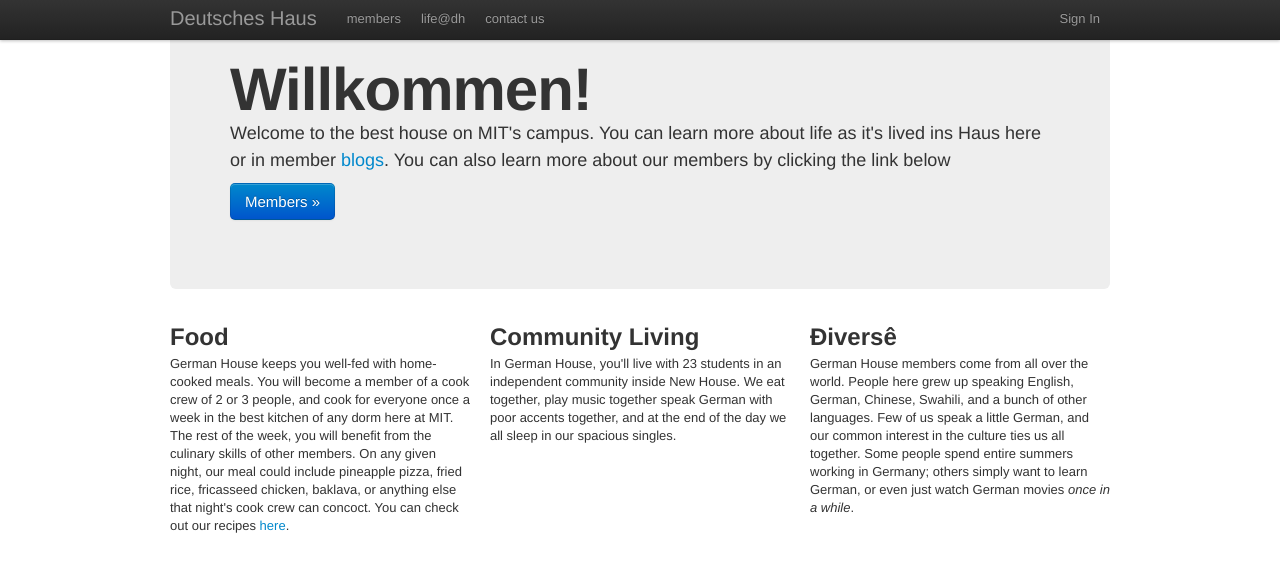
After one commit to ogu2/MIT-dh-website, a Django app: page /life in a window 1280 px wide. The commit adds this page. Shown: the top 572 px of the page. Run offline with Django 3.2, Linux system fonts and the light colour scheme; parts of the project's set-up code (start-up, migrations or seed data) failed here and were passed over; some libraries are stand-ins or nearby versions.

Commit message:
new files. fixed broken links

```diff
--- /dev/null
+++ b/website/static/bootstrap-popover.js
@@ -0,0 +1,98 @@
+/* ===========================================================
+ * bootstrap-popover.js v2.0.4
+ * http://twitter.github.com/bootstrap/javascript.html#popovers
+ * ===========================================================
+ * Copyright 2012 Twitter, Inc.
+ *
+ * Licensed under the Apache License, Version 2.0 (the "License");
+ * you may not use this file except in compliance with the License.
+ * You may obtain a copy of the License at
+ *
+ * http://www.apache.org/licenses/LICENSE-2.0
+ *
+ * Unless required by applicable law or agreed to in writing, software
+ * distributed under the License is distributed on an "AS IS" BASIS,
+ * WITHOUT WARRANTIES OR CONDITIONS OF ANY KIND, either express or implied.
+ * See the License for the specific language governing permissions and
+ * limitations under the License.
+ * =========================================================== */
+
+
+!function ($) {
+
+  "use strict"; // jshint ;_;
+
+
+ /* POPOVER PUBLIC CLASS DEFINITION
+  * =============================== */
+
+  var Popover = function ( element, options ) {
+    this.init('popover', element, options)
+  }
+
+
+  /* NOTE: POPOVER EXTENDS BOOTSTRAP-TOOLTIP.js
+     ========================================== */
+
+  Popover.prototype = $.extend({}, $.fn.tooltip.Constructor.prototype, {
+
+    constructor: Popover
+
+  , setContent: function () {
+      var $tip = this.tip()
+        , title = this.getTitle()
+        , content = this.getContent()
+
+      $tip.find('.popover-title')[this.isHTML(title) ? 'html' : 'text'](title)
+      $tip.find('.popover-content > *')[this.isHTML(content) ? 'html' : 'text'](content)
+
+      $tip.removeClass('fade top bottom left right in')
+    }
+
+  , hasContent: function () {
+      return this.getTitle() || this.getContent()
+    }
+
+  , getContent: function () {
+      var content
+        , $e = this.$element
+        , o = this.options
+
+      content = $e.attr('data-content')
+        || (typeof o.content == 'function' ? o.content.call($e[0]) :  o.content)
+
+      return content
+    }
+
+  , tip: function () {
+      if (!this.$tip) {
+        this.$tip = $(this.options.template)
+      }
+      return this.$tip
+    }
+
+  })
+
+
+ /* POPOVER PLUGIN DEFINITION
+  * ======================= */
+
+  $.fn.popover = function (option) {
+    return this.each(function () {
+      var $this = $(this)
+        , data = $this.data('popover')
+        , options = typeof option == 'object' && option
+      if (!data) $this.data('popover', (data = new Popover(this, options)))
+      if (typeof option == 'string') data[option]()
+    })
+  }
+
+  $.fn.popover.Constructor = Popover
+
+  $.fn.popover.defaults = $.extend({} , $.fn.tooltip.defaults, {
+    placement: 'right'
+  , content: ''
+  , template: '<div class="popover"><div class="arrow"></div><div class="popover-inner"><h3 class="popover-title"></h3><div class="popover-content"><p></p></div></div></div>'
+  })
+
+}(window.jQuery);
--- a/website/static/dh.css
+++ b/website/static/dh.css
@@ -10,3 +10,12 @@
 .fb_img{
 	padding:2px 1px 2px 1px;
 }
+.popover-title {
+  padding: 9px 15px;
+  line-height: 1;
+  background-color:rgba(245,245,245,0.65) ;
+  border-bottom: 1px solid #eee;
+  -webkit-border-radius: 3px 3px 0 0;
+     -moz-border-radius: 3px 3px 0 0;
+          border-radius: 3px 3px 0 0;
+}
--- /dev/null
+++ b/website/templates/life.html
@@ -0,0 +1,59 @@
+{% extends "page.html" %}
+{% load static %}
+{% block main %}
+    <div class="container">
+
+      <!-- Main hero unit for a primary message or call to action -->
+      <div class="hero-unit">
+        <h1>Willkommen!</h1>
+        <p>Welcome to the best house on MIT's campus.
+         You can learn more about life as it's lived ins Haus here or in member<a href="{% url devel %}"> blogs</a>.
+         You can also learn more about our members by clicking the link below</p>
+        <p><a class="btn btn-primary btn-large" href="{% url members%}">Members &raquo;</a></p>
+      </div>
+
+      <!-- Example row of columns -->
+      <div class="row">
+      <div class="span4">
+          <h2>Food</h2>
+           <p>
+           German House keeps you well-fed with home-cooked meals. You will become a member of a
+        cook crew of 2 or 3 people, and cook for everyone once a week in the best kitchen of any
+        dorm here at MIT. The rest of the week, you will benefit from the culinary skills of other
+        members. On any given night, our meal could include pineapple pizza, fried rice,
+        fricasseed chicken, baklava, or anything else that night's cook crew can concoct.
+        You can check out our recipes <a href="http://dh.xvm.mit.edu/cl/">here</a>.
+           </p>
+          <!--p><a class="btn" href="">Recipes &raquo;</a></p-->
+       </div>
+        <div class="span4">
+          <h2>Community Living</h2>
+           <p>In German House, you'll live with 23 students in an independent
+        community inside New House. We eat together,
+        play music together speak German with poor accents together,
+        and at the end of the day we all sleep in our spacious singles.
+           </p>
+          <!--p><a class="btn" href="#">View details &raquo;</a></p-->
+        </div>
+
+        <div class="span4">
+          <h2>&ETH;ivers&ecirc;</h2>
+          <p>
+          German House members come from all over the world.
+        People here grew up speaking English, German, Chinese, Swahili,
+        and a bunch of other languages. Few of us speak a little German,
+        and our common interest in the culture ties us all together. Some people spend
+        entire summers working in Germany; others simply want to learn German, or
+        even just watch German movies <em>once in a while</em>.
+          </p>
+          {% comment %}
+            TODO
+          <!--p><a class="btn" href="#">Explore! &raquo;</a></p-->
+          {% endcomment %}
+        </div>
+      </div>
+
+
+
+    </div> <!-- /container -->
+{% endblock main%}
--- a/website/templates/page.html
+++ b/website/templates/page.html
@@ -6,6 +6,8 @@
     <link href="{% get_static_prefix %}dh.css" media="screen" rel="stylesheet" type="text/css">
     <script src="{% get_static_prefix %}jquery-1.8.0.min.js" type="text/javascript"></script>
     <script src="{% get_static_prefix %}bootstrap-alert.js" type="text/javascript"></script>
+    <script src="{% get_static_prefix %}bootstrap-tooltip.js" type="text/javascript"></script>
+    <script src="{% get_static_prefix %}bootstrap-popover.js" type="text/javascript"></script>
   </head>
   <body>
     <div class="navbar navbar-fixed-top">
--- a/website/urls.py
+++ b/website/urls.py
@@ -7,5 +7,6 @@
     url(r'^$', 'register',name='register'),
     url(r'^contact_us$', 'contact_us', name='contact_us'),
     url(r'^members$','members',name='members'),
-    url(r'^life$','life',name='life')
+    url(r'^life$','life',name='life'),
+    url(r'^devel$','devel', name='devel'),
 )
--- a/website/views.py
+++ b/website/views.py
@@ -26,7 +26,10 @@
     return render_to_response('life.html')
 
 def contact_us(request):
-    return render_to_response('contact.html')
+    return render_to_response('devel.html') #contact.html
 
 def members(request):
-    return render_to_response('members.html')
+    return render_to_response('devel.html') #members.html
+
+def devel(request):
+    return render_to_response('devel.html')
```
Also changed, not shown: website/templates/devel.html (added, +15 -0 lines), website/templates/index.html (+12 -3 lines), website/static/bootstrap-tooltip.js (added).
